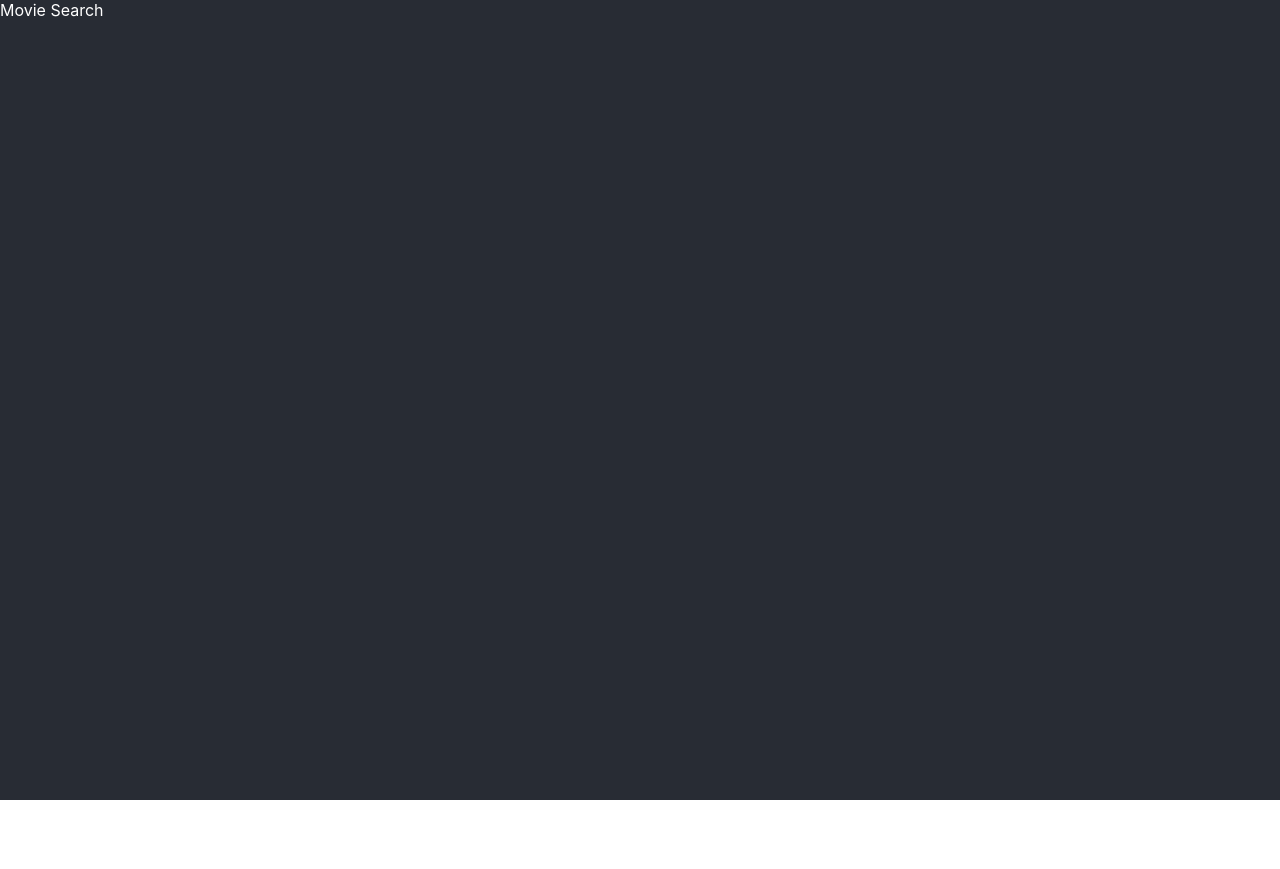
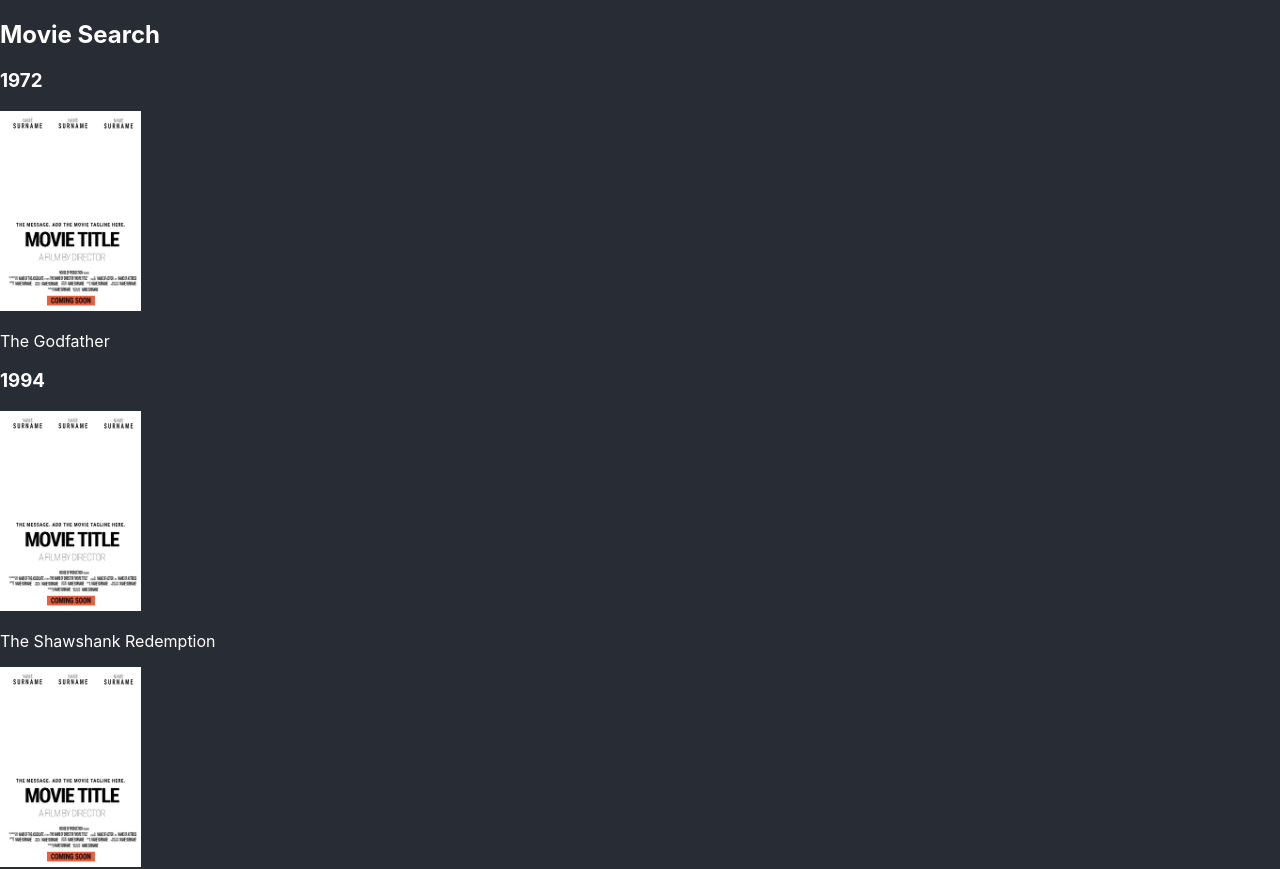
Before and after one commit to turrudev/movieApp, a React (Create React App) app: page / in a window 1280 px wide. Shown: the top 869 px of the page. Before the commit the page ends 800 px from the top, so only its background shows below. Built offline with nearby package versions, Linux system fonts and the light colour scheme.

Commit message:
* Dummy component with mocked movies implemented

```diff
--- a/package.json
+++ b/package.json
@@ -52,6 +52,7 @@
     ]
   },
   "devDependencies": {
+    "@babel/plugin-proposal-private-property-in-object": "^7.21.11",
     "husky": "^9.0.11"
   }
 }
--- /dev/null
+++ b/src/components/movieFallbackImage/MovieFallbackImage.tsx
@@ -0,0 +1,22 @@
+import React from 'react';
+import MovieFallbackImageSrc from "./movie_fallback.jpeg";
+import {css, StyleSheet} from "aphrodite";
+
+interface Props {
+    movieTitle: string;
+}
+
+const MovieFallbackImage = ({movieTitle}: Props) => {
+    const styles = StyleSheet.create({
+        container: {
+            width: "auto",
+            maxHeight: 200
+        }
+    });
+
+    return (
+        <img src={MovieFallbackImageSrc} alt={movieTitle} className={css(styles.container)}/>
+    );
+};
+
+export default MovieFallbackImage;
--- a/src/components/pages/Main.tsx
+++ b/src/components/pages/Main.tsx
@@ -14,7 +14,7 @@
                 ...Grid.define("max-content auto", "auto"),
                 backgroundColor: theme.app.background,
                 color: theme.app.text,
-                height: "100vh"
+                minHeight: "100vh"
             },
             pageContent: Grid.setRowCol(2, 1),
         });
--- a/src/components/pages/main/MovieSearch.tsx
+++ b/src/components/pages/main/MovieSearch.tsx
@@ -1,9 +1,53 @@
 import React from 'react';
+import MovieCollection from "../../../models/movieCollection/MovieCollection";
+import MovieFallbackImage from "../../movieFallbackImage/MovieFallbackImage";
 
 const MovieSearch = () => {
+    const movieCollection: MovieCollection = {
+        '2010': {
+            '1': {title: 'Inception', year: '2010', id: '1', posterURL: 'https://www.example.com/posters/inception.jpg'}
+        },
+        '2008': {
+            '2': {title: 'The Dark Knight', year: '2008', id: '2', posterURL: 'https://www.example.com/posters/dark_knight.jpg'}
+        },
+        '2014': {
+            '3': {title: 'Interstellar', year: '2014', id: '3', posterURL: 'https://www.example.com/posters/interstellar.jpg'}
+        },
+        '1994': {
+            '4': {title: 'The Shawshank Redemption', year: '1994', id: '4', posterURL: 'https://www.example.com/posters/shawshank_redemption.jpg'},
+            '5': {title: 'Fight Club', year: '1999', id: '5', posterURL: 'https://www.example.com/posters/fight_club.jpg'},
+            '6': {title: 'Pulp Fiction', year: '1994', id: '6', posterURL: 'https://www.example.com/posters/pulp_fiction.jpg'},
+            '8': {title: 'Forrest Gump', year: '1994', id: '8', posterURL: 'https://www.example.com/posters/forrest_gump.jpg'}
+        },
+        '1999': {
+            '7': {title: 'The Matrix', year: '1999', id: '7', posterURL: 'https://www.example.com/posters/matrix.jpg'}
+        },
+        '2001': {
+            '9': {title: 'The Lord of the Rings: The Fellowship of the Ring', year: '2001', id: '9', posterURL: 'https://www.example.com/posters/lotr_fellowship.jpg'}
+        },
+        '1972': {
+            '10': {title: 'The Godfather', year: '1972', id: '10', posterURL: 'https://www.example.com/posters/godfather.jpg'}
+        }
+    };
+
     return (
         <div>
-            Movie Search
+            <h2>Movie Search</h2>
+            <div>
+                {Object.entries(movieCollection).map(([year, movies]) => (
+                    <div key={year}>
+                        <h3>{year}</h3>
+                        <div>
+                            {Object.values(movies).map(movie => (
+                                <div key={movie.id}>
+                                    <MovieFallbackImage movieTitle={movie.title}/>
+                                    <p>{movie.title}</p>
+                                </div>
+                            ))}
+                        </div>
+                    </div>
+                ))}
+            </div>
         </div>
     );
 };
```
Also changed, not shown: src/components/movieFallbackImage/movie_fallback.jpeg (added), 1 other file (tests, documents, lock files or other folders).
